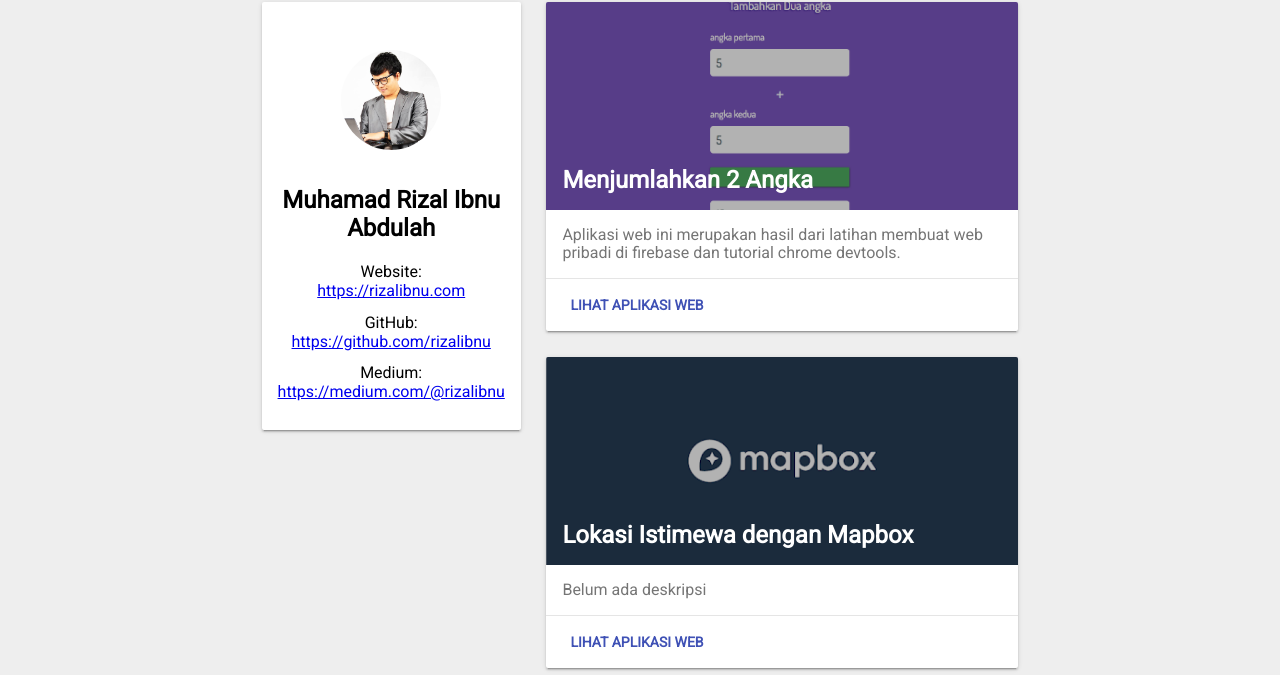
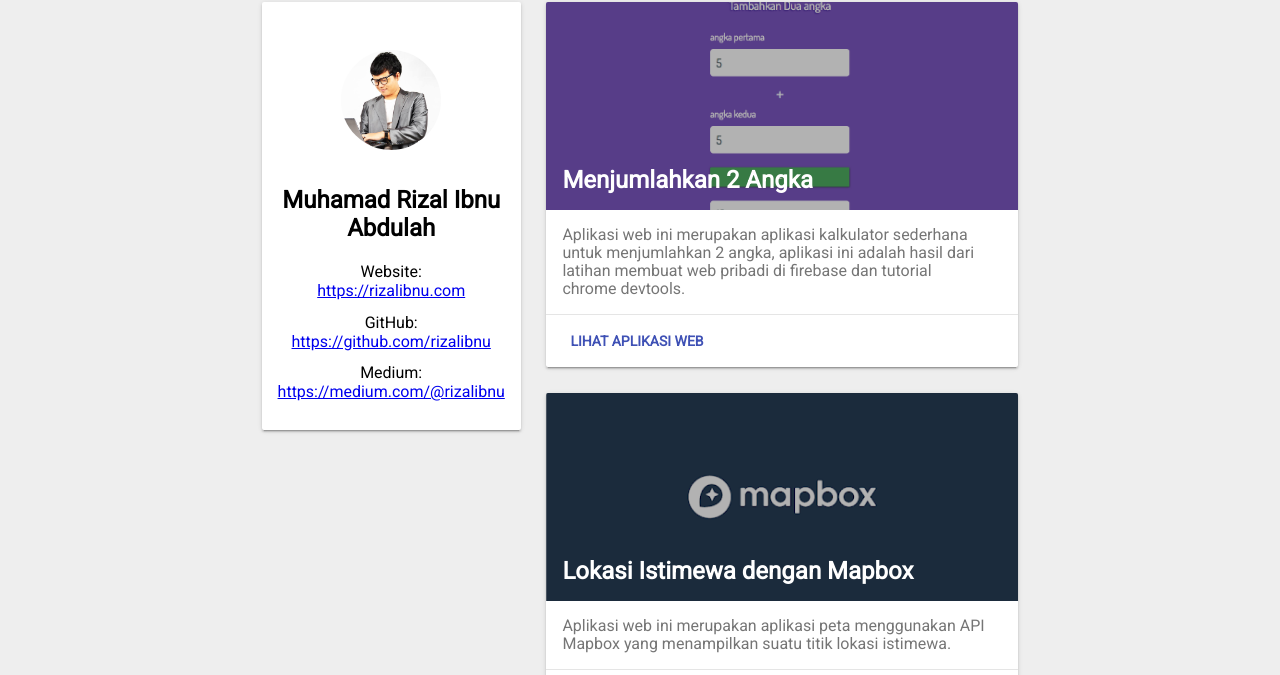
Before and after one commit to rizalibnu/gdk-mws-personal-website, a website: page public/index.html in a window 1280 px wide. Shown: the part 70-745 px from the top of the page. Drawn offline with Linux system fonts and the light colour scheme.

Commit message:
Change description

```diff
--- a/public/index.html
+++ b/public/index.html
@@ -182,7 +182,7 @@
             <h2 class="title-text">Menjumlahkan 2 Angka</h2>
           </div>
           <div class="supporting-text">
-            Aplikasi web ini merupakan hasil dari latihan membuat web pribadi di firebase dan tutorial chrome devtools.
+            Aplikasi web ini merupakan aplikasi kalkulator sederhana untuk menjumlahkan 2 angka, aplikasi ini adalah hasil dari latihan membuat web pribadi di firebase dan tutorial chrome devtools.
           </div>
           <div class="actions">
             <a class="button colored" href="/project1">
@@ -197,7 +197,7 @@
             <h2 class="title-text">Lokasi Istimewa dengan Mapbox</h2>
           </div>
           <div class="supporting-text">
-            Belum ada deskripsi
+            Aplikasi web ini merupakan aplikasi peta menggunakan API Mapbox yang menampilkan suatu titik lokasi istimewa.
           </div>
           <div class="actions">
             <a class="button colored" href="/project2">
```
